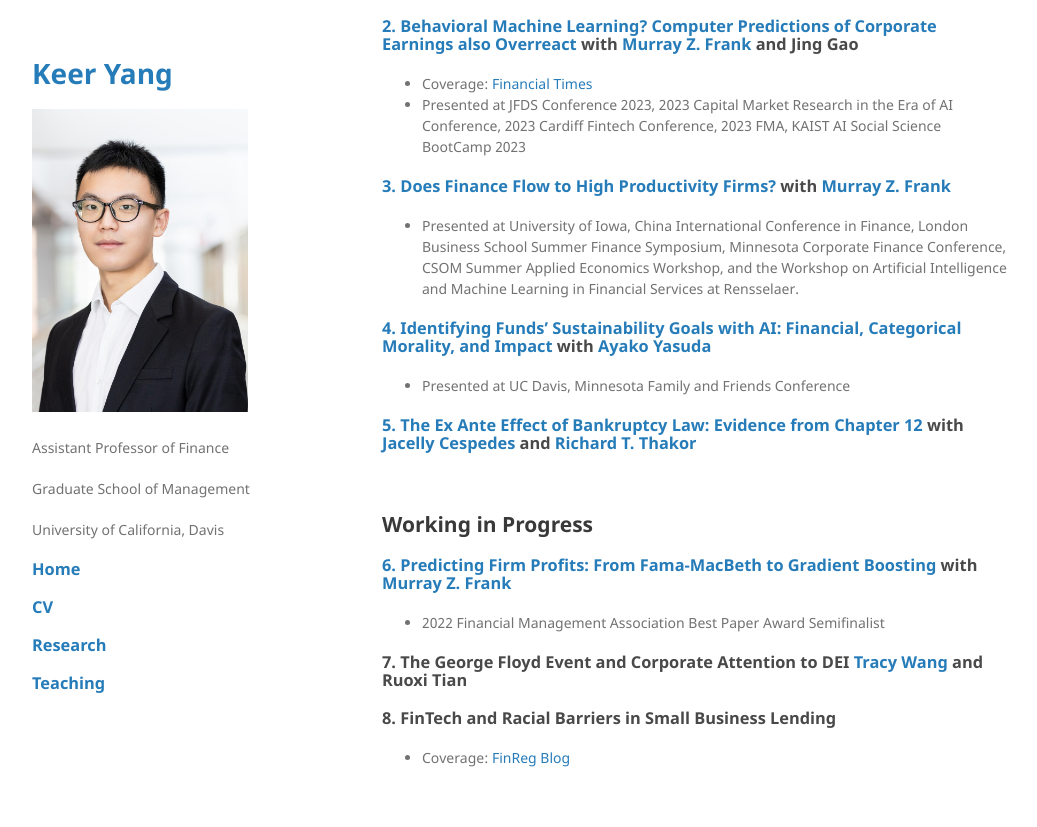
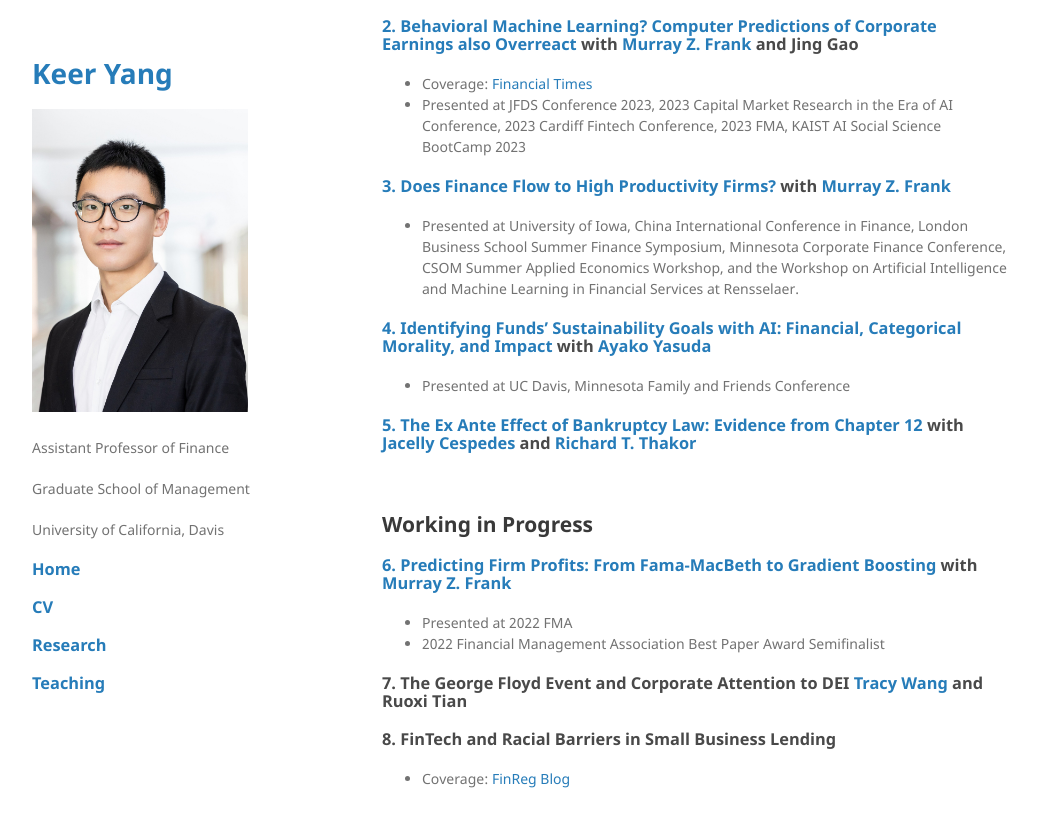
Before and after one commit to keeryang/keeryang.github.io, a Jekyll site: the page built from index.md, in a window 1280 px wide and 900 px high, scrolled down 636 px. Shown: the top 827 px of the window, without its empty margins (118-1155 px from the left). Built offline with Jekyll 4.4.1, drawn with Linux system fonts in a browser that asks for light colours; the repository's description, which GitHub fills in, is left out; our own code applies the rules of GitHub Pages for plain Markdown files.

Commit message:
Update index.md

```diff
--- a/index.md
+++ b/index.md
@@ -44,6 +44,7 @@ Email: <kkeyang@ucdavis.edu>
 ## Working in Progress
 
 ### [6. Predicting Firm Profits: From Fama-MacBeth to Gradient Boosting](https://papers.ssrn.com/sol3/papers.cfm?abstract_id=3919194) with [Murray Z. Frank](https://mzfrank.github.io/myweb/)
+*   Presented at 2022 FMA
 *   2022 Financial Management Association Best Paper Award Semifinalist
 
 ### 7. The George Floyd Event and Corporate Attention to DEI [Tracy Wang](https://tracyyuewang.wordpress.com/) and Ruoxi Tian
```
